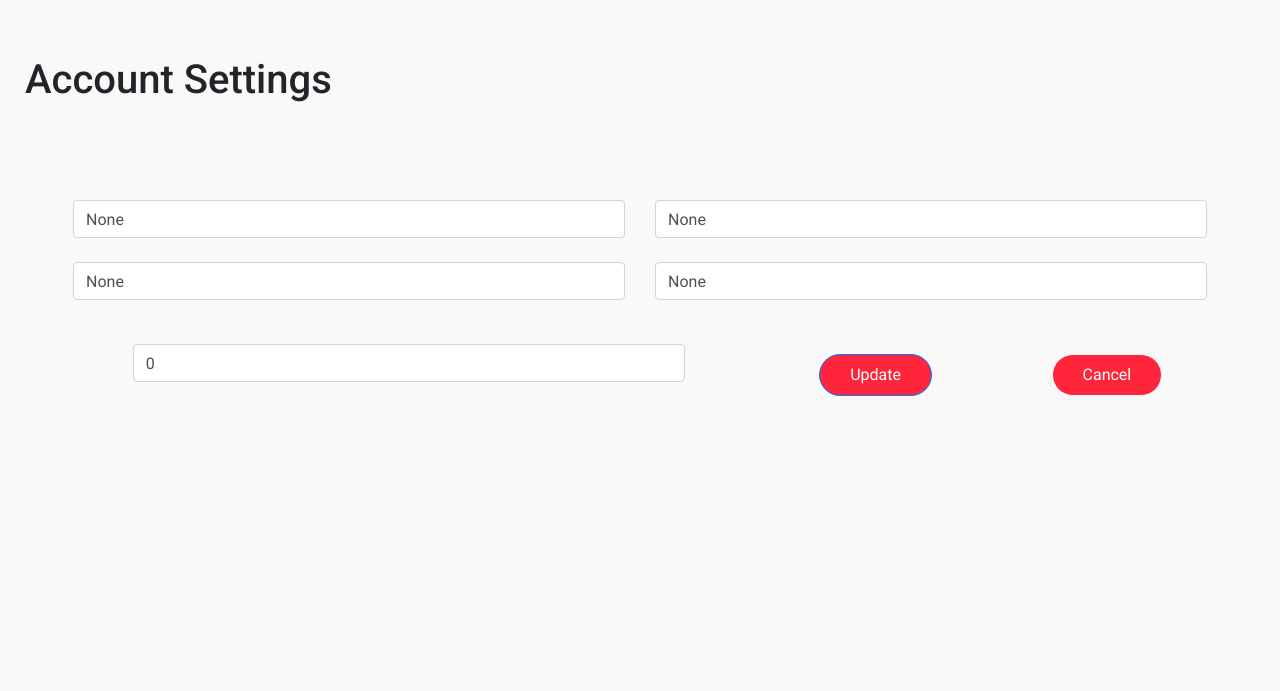
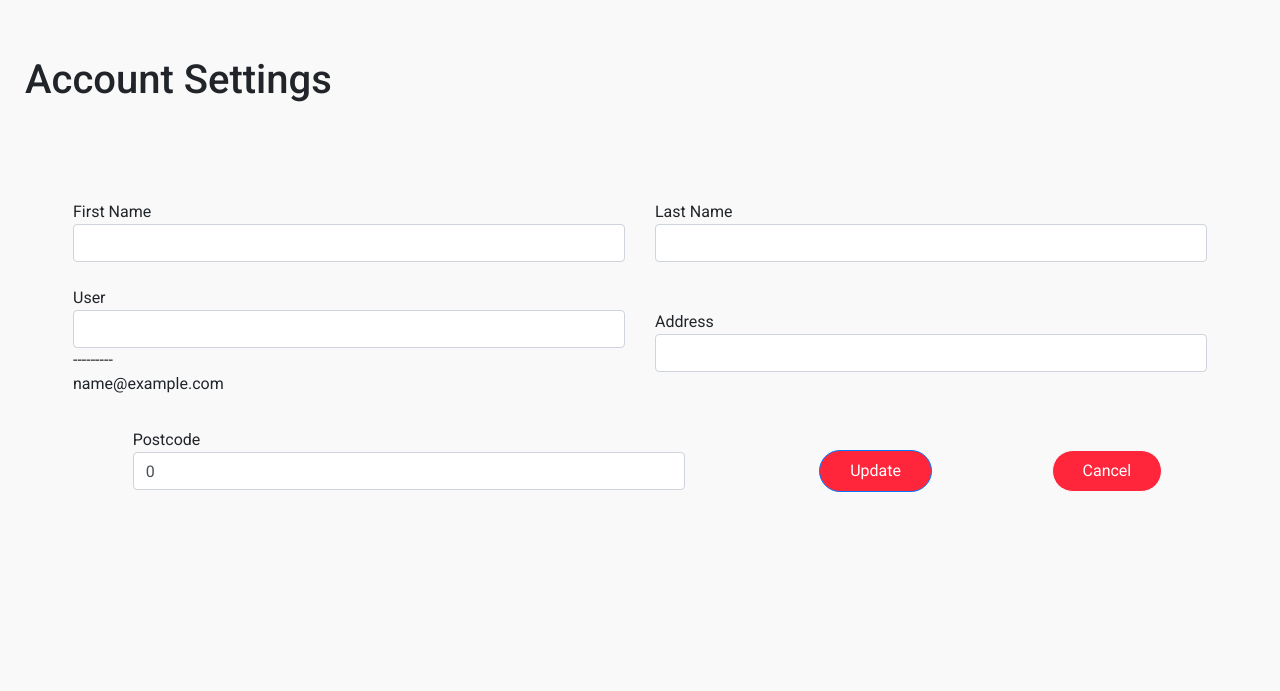
Before and after one commit to kosuo9909/e_commerce, a Django app: template templates/profile-test.html in a window 1280 px wide. Shown: the part 167-858 px from the top of the page. Before the commit the page ends 563 px from the top, so only its background shows below. Run offline with Django 4.2, Linux system fonts and the light colour scheme; the template is opened without the code that fills it: values that come from a table or form of the project are taken from there, others are empty; the visitor is signed in with stand-in values (Sample User, id 1); data comes from the database, SQL or seed files in the repository; parts of the project's set-up code (start-up, migrations or seed data) failed here and were passed over; some libraries are stand-ins or nearby versions.

Commit message:
update profile functionality

```diff
--- a/accounts/models.py
+++ b/accounts/models.py
@@ -78,9 +78,7 @@
         verbose_name='Postcode',
         blank=True,
         default=0000,
-        validators=[
-            validators.MinValueValidator(4),
-        ]
+
     )
 
     def __str__(self):
--- a/templates/base.html
+++ b/templates/base.html
@@ -8,7 +8,7 @@
             {% if request.user.is_authenticated %}
                 <li><a href="{% url 'index' %}">Home</a></li>
                 <li><a href="{% url 'index' %}">Products</a></li>
-                <li><a href="{% url 'index' %}">Account</a></li>
+                <li><a href="{% url 'profile' pk=request.user.pk %}">Account</a></li>
                 <li><a href="{% url 'index' %}">Contact</a></li>
                 <li><a href="{% url 'index' %}">About</a></li>
                 <li><a href="{% url 'logout' %}">Logout</a></li>
--- a/templates/profile-test.html
+++ b/templates/profile-test.html
@@ -21,7 +21,8 @@
                 </div>
                 <div class="tab-content p-4 p-md-5" id="v-pills-tabContent">
                     <div class="tab-pane fade show active" id="account" role="tabpanel" aria-labelledby="account-tab">
-                     <form>
+                        <form method="post" action="">
+                            {% csrf_token %}
                             <div class="row">
 
 
@@ -30,7 +31,10 @@
                                         <div class="form-group">
                                             {% if request.user == object.user %}
                                                 {% if field %}
-                                                    <input class="form-control" value="{{ field.value }}">
+                                                    {{ field.label }}
+                                                    {{ field.errors }}
+
+                                                    <input class="form-control"{{ field }}
                                                 {% else %}
                                                     <input type="text" class="form-control"
                                                            placeholder="{{ field.label }}">
@@ -42,14 +46,16 @@
                                         </div>
                                     </div>
                                 {% endfor %}
-                            <button class="btn btn-primary">Update</button>
-                    <button class="btn btn-light">Cancel</button>
+                            {% if request.user.pk == object.user.pk %}
+                                <input type="submit" class="btn btn-primary" value="Update">
+                                <a class="btn btn-light" href="{% url 'index' %}">Cancel</a>
+                            {% endif %}
+                            </div>
                         </form>
 
 
                     </div>
                 </div>
-
 
 
             </div>
```
Also changed, not shown: accounts/views.py (+15 -8 lines), accounts/migrations/0004_alter_profile_postcode.py (added), accounts/migrations/0005_alter_profile_postcode.py (added). Lines whose indentation alone changed are shown as unchanged.
